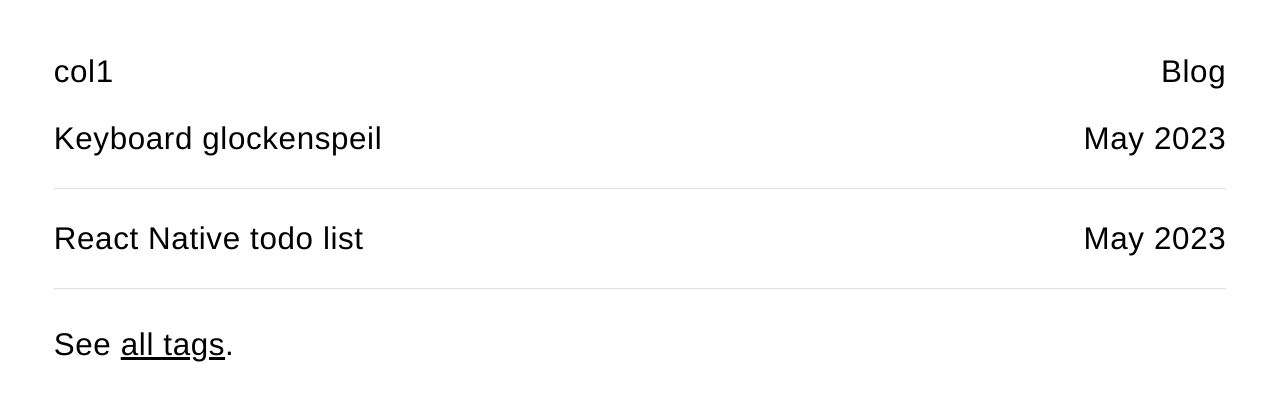
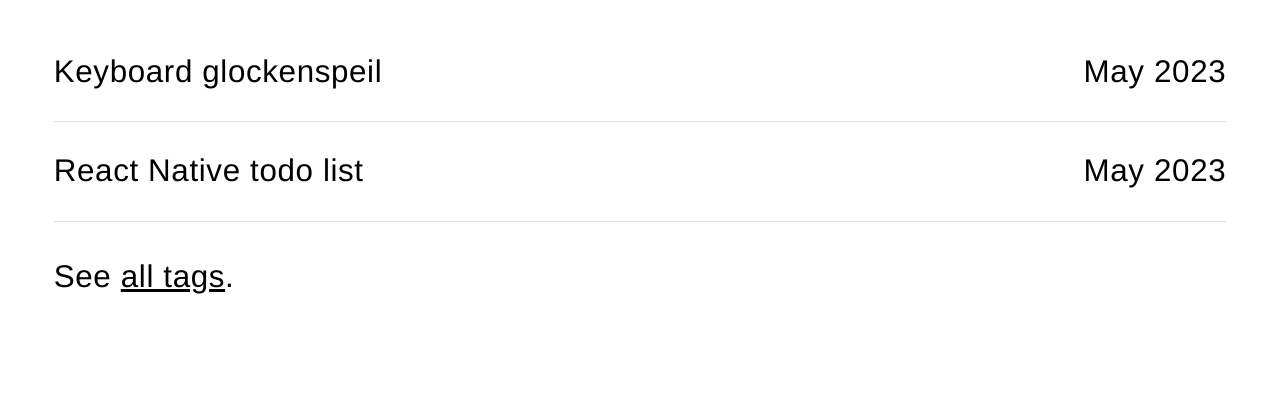
Before and after one commit to cemalokten/blog, an Eleventy site: page content/tags.njk in a window 1280 px wide. Built offline with nearby package versions, Linux system fonts and the light colour scheme; Eleventy itself is replaced by a stand-in of ours; files that its build step writes are made by us from their sources.

Commit message:
Remove header (until blog posts are written)

```diff
--- a/_includes/layouts/base.njk
+++ b/_includes/layouts/base.njk
@@ -14,6 +14,8 @@
 		</style>
 	</head>
 	<body>
+		<!--
+		TODO: Make sure to uncomment header[0] in screensaver.js
 		<header>
 			{% if (title) %}
 				<a href="/" class="home-link">{{ title }}</a>
@@ -30,6 +32,7 @@
 				</ul>
 			</nav>
 		</header>
+		-->
 		<main id="skip">
 			{{ content | safe }}
 		</main>
--- a/js/screensaver.js
+++ b/js/screensaver.js
@@ -1,14 +1,14 @@
 const screensaverContainer = document.querySelector(".screensaver--container");
 const screensaverClock = document.querySelector(".screensaver--clock");
 const main = document.getElementsByTagName("main");
-const header = document.getElementsByTagName("header");
+// const header = document.getElementsByTagName("header");
 const pageTitle = document.querySelector("title");
 
 const showScreensaver = function () {
 	screensaverContainer.style.opacity = 1;
 	screensaverContainer.style.visibility = "visible";
 	main[0].classList.add("blur");
-	header[0].classList.add("blur");
+	// header[0].classList.add("blur");
 };
 
 const hideScreensaver = function () {
@@ -53,7 +53,7 @@
 function resetIdleTime() {
 	idleTime = 0;
 	hideScreensaver();
-	header[0].classList.remove("blur");
+	// header[0].classList.remove("blur");
 	main[0].classList.remove("blur");
 	pageTitle.textContent = `Cemal Okten`;
 }
```
